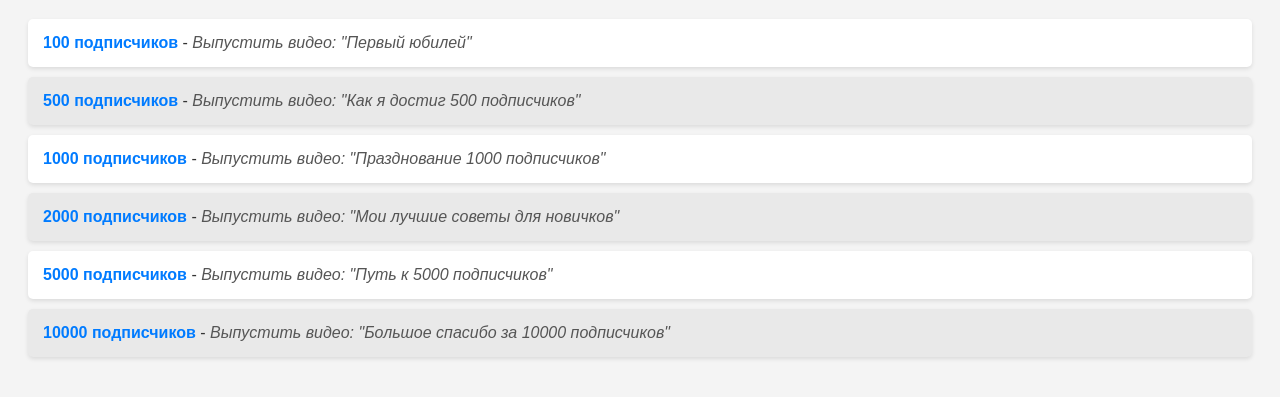
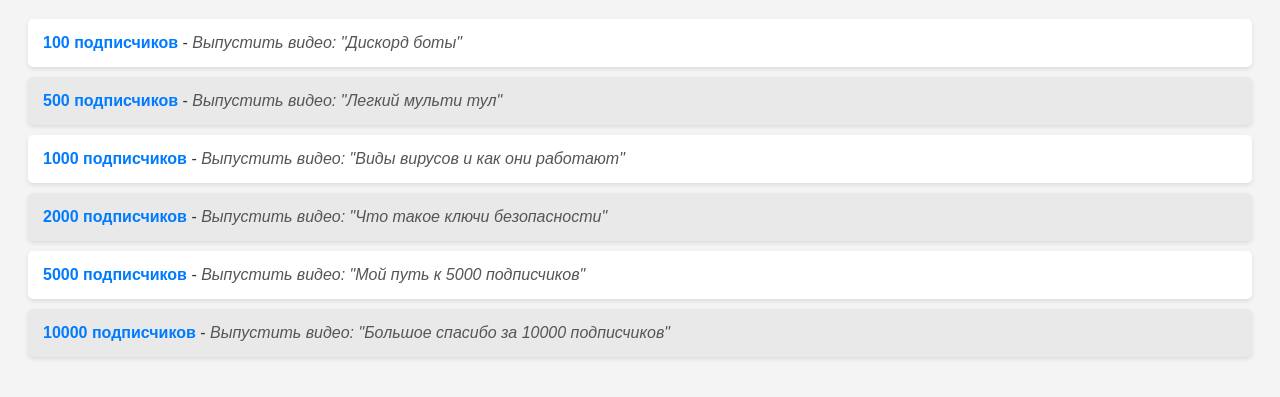
Before and after one commit to kuper33/my_sub_goals, a plain HTML site: page index.html in a window 1280 px wide. Shown: the part 89-486 px from the top of the page. Drawn offline with Linux system fonts and the light colour scheme.

Commit message:
index.html

```diff
--- a/index.html
+++ b/index.html
@@ -48,11 +48,11 @@ color: #555;
 <body>
 <h1>Цели по Подписчикам и Задания</h1>
 <ul id="goals">
-<li><span class="goal">100 подписчиков</span> - <span class="task">Выпустить видео: "Первый юбилей"</span></li>
-<li><span class="goal">500 подписчиков</span> - <span class="task">Выпустить видео: "Как я достиг 500 подписчиков"</span></li>
-<li><span class="goal">1000 подписчиков</span> - <span class="task">Выпустить видео: "Празднование 1000 подписчиков"</span></li>
-<li><span class="goal">2000 подписчиков</span> - <span class="task">Выпустить видео: "Мои лучшие советы для новичков"</span></li>
-<li><span class="goal">5000 подписчиков</span> - <span class="task">Выпустить видео: "Путь к 5000 подписчиков"</span></li>
+<li><span class="goal">100 подписчиков</span> - <span class="task">Выпустить видео: "Дискорд боты"</span></li>
+<li><span class="goal">500 подписчиков</span> - <span class="task">Выпустить видео: "Легкий мульти тул"</span></li>
+<li><span class="goal">1000 подписчиков</span> - <span class="task">Выпустить видео: "Виды вирусов и как они работают"</span></li>
+<li><span class="goal">2000 подписчиков</span> - <span class="task">Выпустить видео: "Что такое ключи безопасности"</span></li>
+<li><span class="goal">5000 подписчиков</span> - <span class="task">Выпустить видео: "Мой путь к 5000 подписчиков"</span></li>
 <li><span class="goal">10000 подписчиков</span> - <span class="task">Выпустить видео: "Большое спасибо за 10000 подписчиков"</span></li>
 </ul>
 </body>
```
